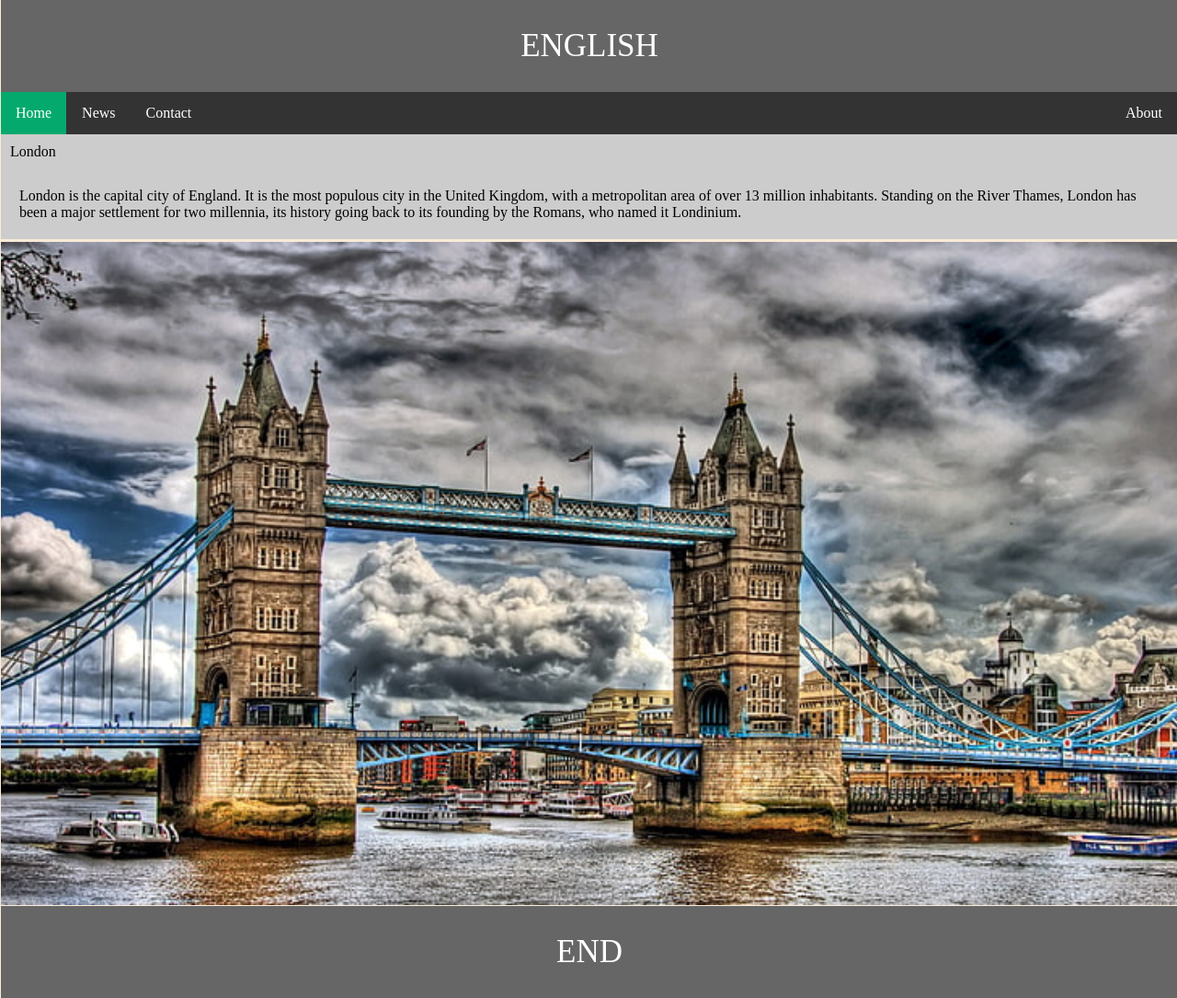
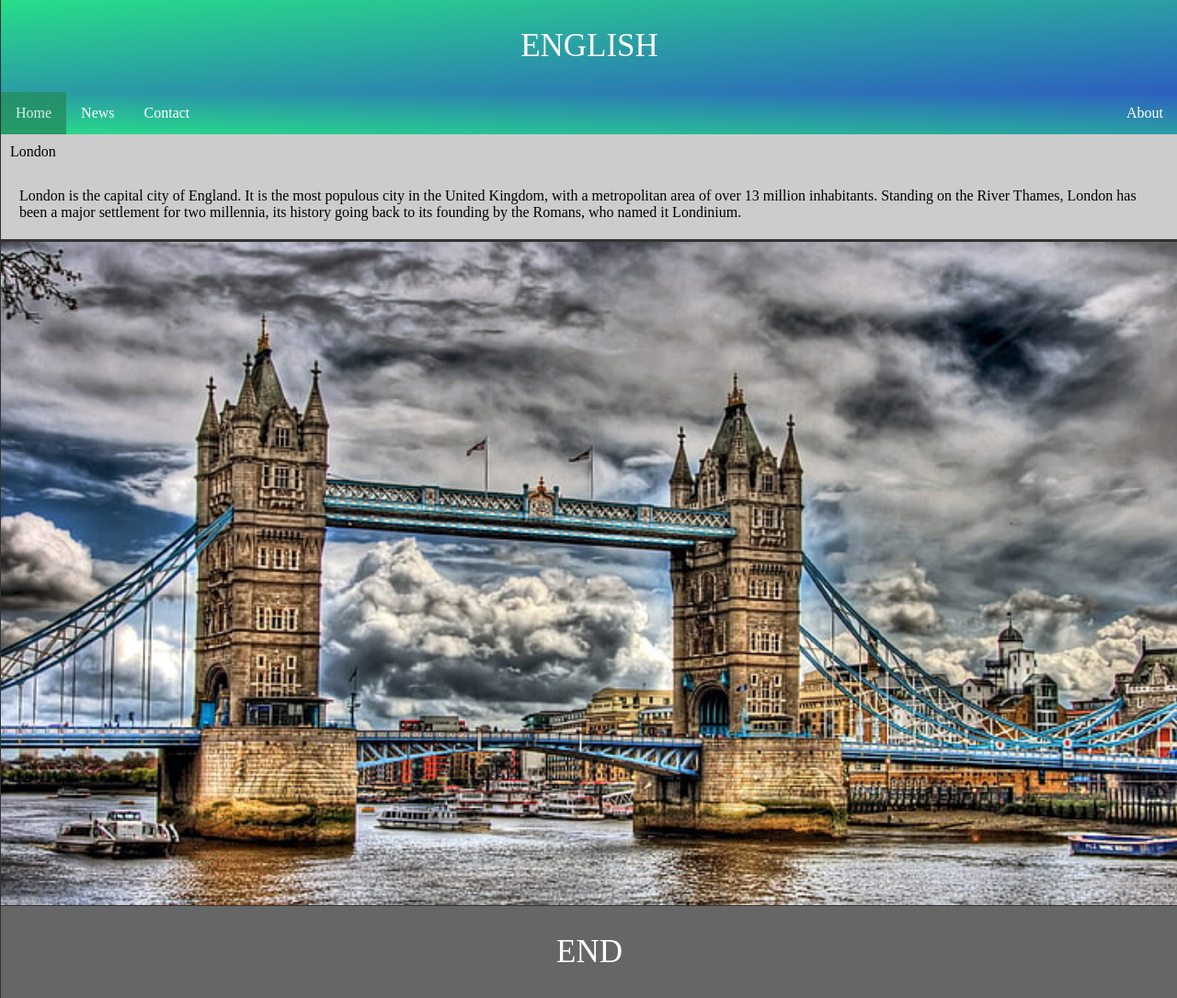
Before and after one commit to miwen17/layout, a plain HTML site: page index.html in a window 1280 px wide. Shown: the whole page at 92% size. Drawn offline with Linux system fonts and the light colour scheme.

Commit message:
gradient

```diff
--- a/style.css
+++ b/style.css
@@ -1,9 +1,9 @@
 html {
-    background-color: antiquewhite;
+    background-color: #333;
 }
 
 .judul {
-  background-color: #666;
+  background-image: linear-gradient(to left top, rgb(45, 96, 192),rgb(39, 221, 136) );
   padding: 30px;
   text-align: center;
   font-size: 35px;
@@ -60,11 +60,11 @@ ul {
   position: sticky;
   top: 0;
   left: 0;
+  background-image: linear-gradient(to bottom left, rgb(45, 96, 192),rgb(39, 221, 136) );
 }
 
 li {
   float: left;
-  border-right:1px solid #333;
 }
 
 li a {
@@ -76,11 +76,14 @@ li a {
 }
 
 li a:hover:not(.active) {
-  background-color: #111;
+  background-color: rgba(220, 235, 255, 0.603);
+  color: black;
+  border-radius: 5%;
 }
 
 .active {
-  background-color: #04AA6D;
+  background-color: #248d61;
+  opacity: 80%;
 }
 
 .all {
```
